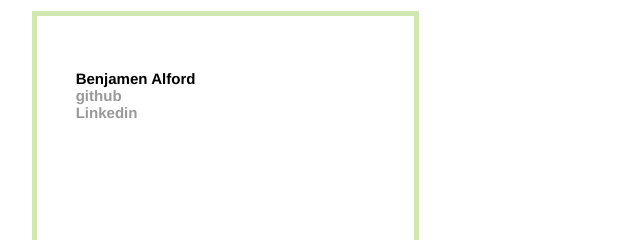
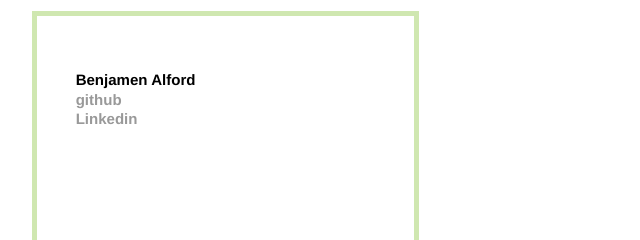
Before and after one commit to karlfun/benbenben, a plain HTML site: page contact.html in a window 1280 px wide. Shown: the part 200-440 px from the top of the page, 160-800 px from the left. Drawn offline with Linux system fonts and the light colour scheme.

Commit message:
add line height to h3

```diff
--- a/contact.html
+++ b/contact.html
@@ -19,7 +19,7 @@
 
 					<div style="border:5px solid #CFE7B0; padding:3em; width:300px; height:300px; ">
 
-                			<h3>Benjamen Alford<br />
+                			<h3 style="line-height:1.3em;">Benjamen Alford<br />
                 			<a href="https://github.com/benjamenalford">github</a><br />
                 			<a href="https://www.linkedin.com/in/benalford/">Linkedin</a>
                 			</h3>
```
